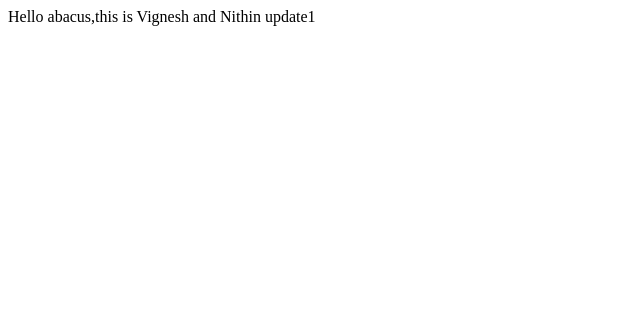
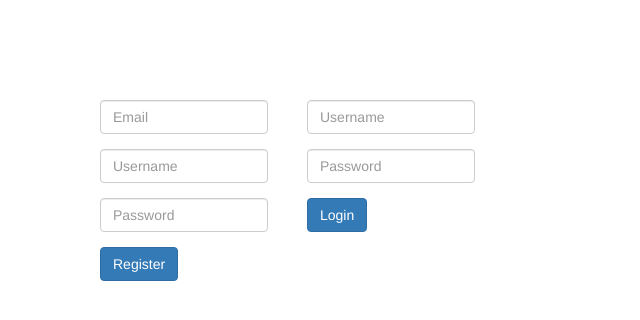
Before and after one commit to nithinsanjey/codemonkeys, a PHP site: page / in a window 1280 px wide. Shown: the top 320 px of the page, without its empty margins (0-640 px from the left). Run offline with PHP 8.4, Linux system fonts and the light colour scheme.

Commit message:
Update index.php

```diff
--- a/index.php
+++ b/index.php
@@ -1,3 +1,87 @@
+<!DOCTYPE HTML>
 <?php
-echo "Hello abacus,this is Vignesh and Nithin update1";
+if(isset($_SESSION['username'])){
+header("location: profile.php");
+}
 ?>
+<html>
+	<meta charset="UTF-8">
+	<head>
+		<title>Online Portal</title>
+		<style>
+			body
+			{
+				maergin:0px;
+				font :12px sans-serif;
+			}
+			#form
+			{
+				margin:100px 0px 0px 100px;
+			}
+		</style>
+	</head>
+	<link rel="stylesheet" type="text/css" href="bootstrap.css">
+	<body>
+		<div id="form">
+		<div id="register" style="float:left">
+			<form class="form-horizontal" action="register.php" method="post">
+<div class="form-group">
+  <div class="col-md-10">
+  <input id="email" name="email" type="email" placeholder="Email" class="form-control input-md" required>
+
+  </div>
+</div>
+
+<!-- Text input-->
+<div class="form-group">
+  <div class="col-md-10">
+  <input id="username" name="username" type="text" placeholder="Username" class="form-control input-md" required>
+
+  </div>
+</div>
+
+<!-- Password input-->
+<div class="form-group">
+  <div class="col-md-10">
+    <input id="password" name="password" type="password" placeholder="Password" class="form-control input-md" title="Atlest 1 uppercase, 1lowercase, 1 number and 1 special  character and minimum 8 characters." pattern="^(?=.*?[A-Z])(?=.*?[a-z])(?=.*?[0-9])(?=.*?[#?!@$%^&*-]).{8,}$" required>
+
+  </div>
+</div>
+
+<!-- Button -->
+<div class="form-group">
+  <div class="col-md-4">
+    <input type="submit" id="submit" name="submit" class="btn btn-primary" value="Register">
+  </div>
+</div>
+</form>
+
+		</div>
+		<div id="login" style="float:left">
+			<form class="form-horizontal" action="login.php" method="post">
+<div class="form-group">
+  <div class="col-md-10">
+  <input id="username" name="username" type="text" placeholder="Username" class="form-control input-md" required>
+
+  </div>
+</div>
+
+<!-- Password input-->
+<div class="form-group">
+  <div class="col-md-10">
+    <input id="password" name="password" type="password" placeholder="Password" class="form-control input-md" required>
+
+  </div>
+</div>
+
+<!-- Button -->
+<div class="form-group">
+  <div class="col-md-10">
+    <input type="submit" id="submit" name="submit" class="btn btn-primary" value="Login">
+  </div>
+</div>
+			</form>
+		</div>
+		</div>
+	</body>
+</html>
```
